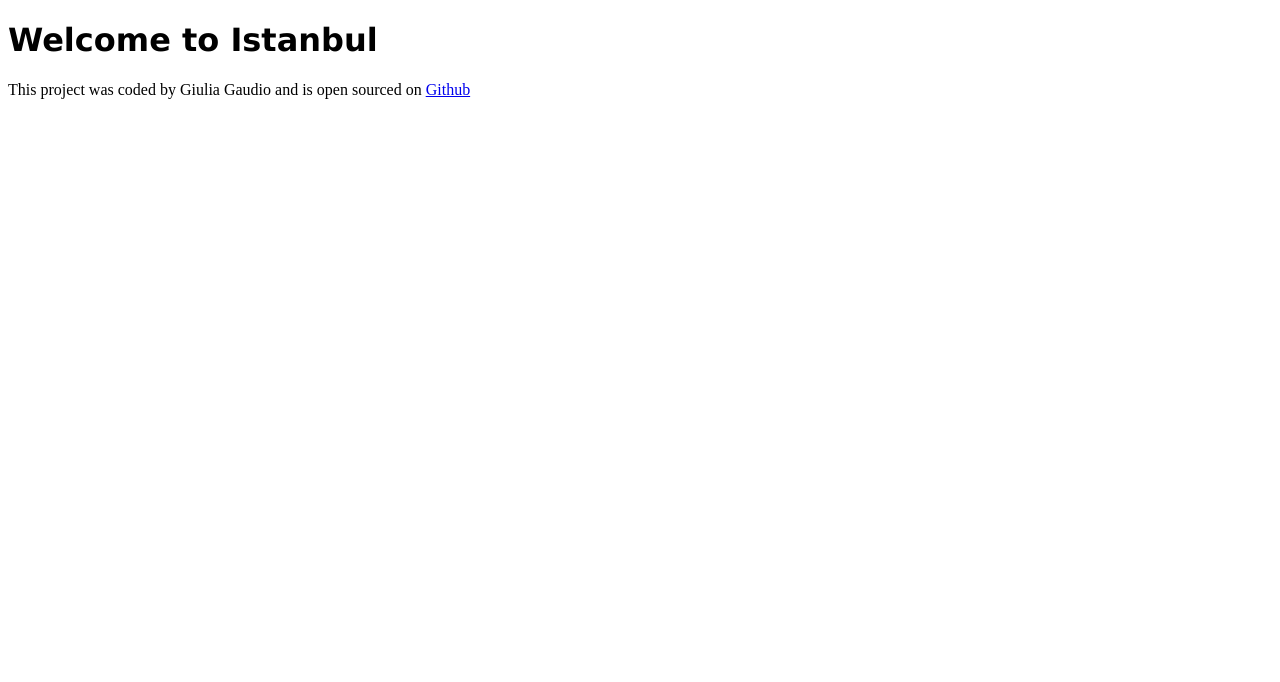
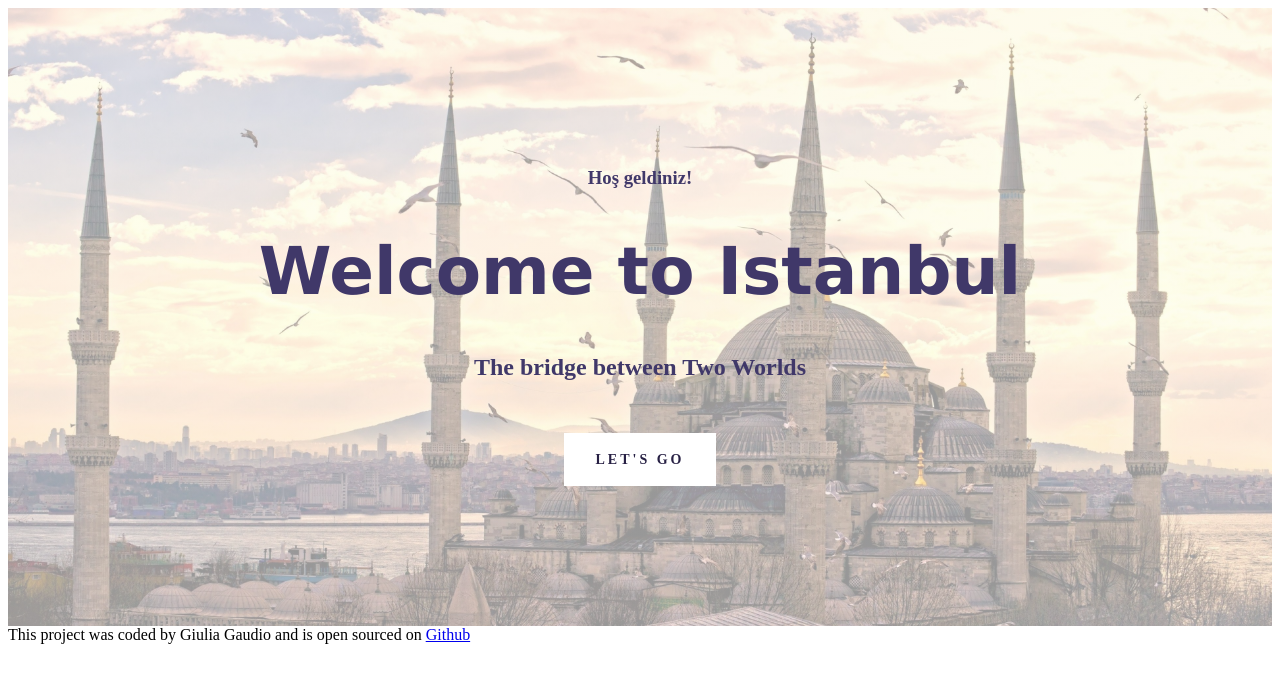
Before and after one commit to GGaudio96/travel-project, a plain HTML site: page index.html in a window 1280 px wide. Drawn offline with Linux system fonts and the light colour scheme.

Commit message:
styled header

```diff
--- a/index.html
+++ b/index.html
@@ -9,8 +9,12 @@
 </head>
 
 <body>
-    <h1>Welcome to Istanbul</h1>
-
+    <header>
+        <h3>Hoş geldiniz!</h3>
+        <h1>Welcome to Istanbul</h1>
+        <h2>The bridge between Two Worlds</h2>
+        <a href="#travel">Let's go</a>
+    </header>
     <footer>This project was coded by Giulia Gaudio and is open sourced on <a
             href="https://github.com/GGaudio96/travel-project">Github</a></footer>
 
--- a/src/style.css
+++ b/src/style.css
@@ -1,4 +1,31 @@
 h1 {
     font-family: Lucida Grande, Lucida Sans Unicode, Lucida Sans, Geneva, Verdana, sans-serif;
-    ;
+    font-size: 66px;
 }
+
+header {
+    max-width: 1900px;
+    margin: 0 auto;
+    background-image: linear-gradient(rgba(253, 253, 253, 0.6), rgba(253, 253, 253, 0.6)), url(../images/headerpic.jpg);
+    background-repeat: no-repeat;
+    background-size: cover;
+    background-position: center;
+    padding: 140px 0;
+    text-align: center;
+    color: rgb(64, 56, 105);
+}
+
+header a {
+    font-weight: 700;
+    font-size: 14px;
+    line-height: 1.5;
+    text-align: center;
+    color: #272044;
+    padding: 16px 32px;
+    margin-top: 32px;
+    display: inline-block;
+    letter-spacing: 3px;
+    text-decoration: none;
+    text-transform: uppercase;
+    background: white;
+}
```
Also changed, not shown: images/R.jpg (added), images/XgnPMR.webp (added), images/edafc645413516e29ca60919c0a18d95.jpg (added), images/f140595f3bf86c152c806e93a076ab61.jpg (added), images/headerpic.jpg (added), images/wp1813734-istanbul-wallpapers.jpg (added).
